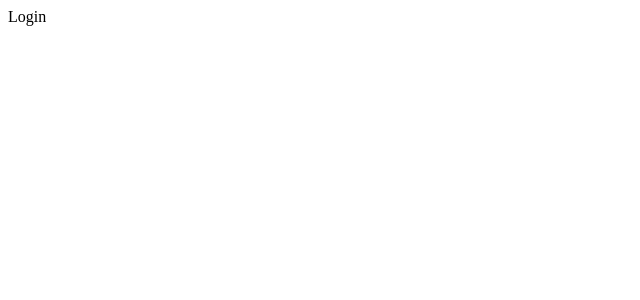
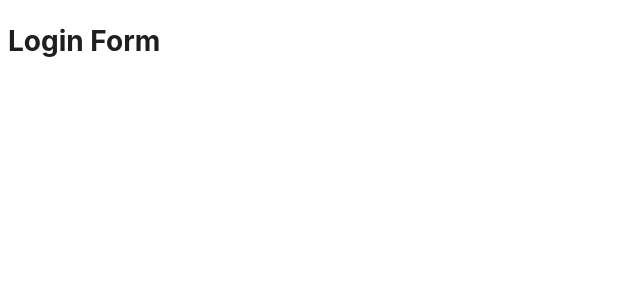
Before and after one commit to Hazel-Lin/react-admin, a React (Vite) app: page /login in a window 1280 px wide. Shown: the top 300 px of the page, without its empty margins (0-640 px from the left). Built offline with nearby package versions, Linux system fonts and the light colour scheme.

Commit message:
🚧  wip: 登录页功能

```diff
--- /dev/null
+++ b/src/views/login/components/loginForm.tsx
@@ -0,0 +1,11 @@
+import { Form } from 'antd'
+
+function LoginForm() {
+  return (
+  <Form>
+   <h1>Login Form</h1>
+  </Form>
+  )
+}
+
+export default LoginForm
--- a/src/views/login/index.tsx
+++ b/src/views/login/index.tsx
@@ -1,5 +1,9 @@
+import LoginForm from './components/loginForm'
+
 function Login() {
-  return <div>Login</div>
+  return (
+    <LoginForm/>
+  )
 }
 
 export default Login
```
